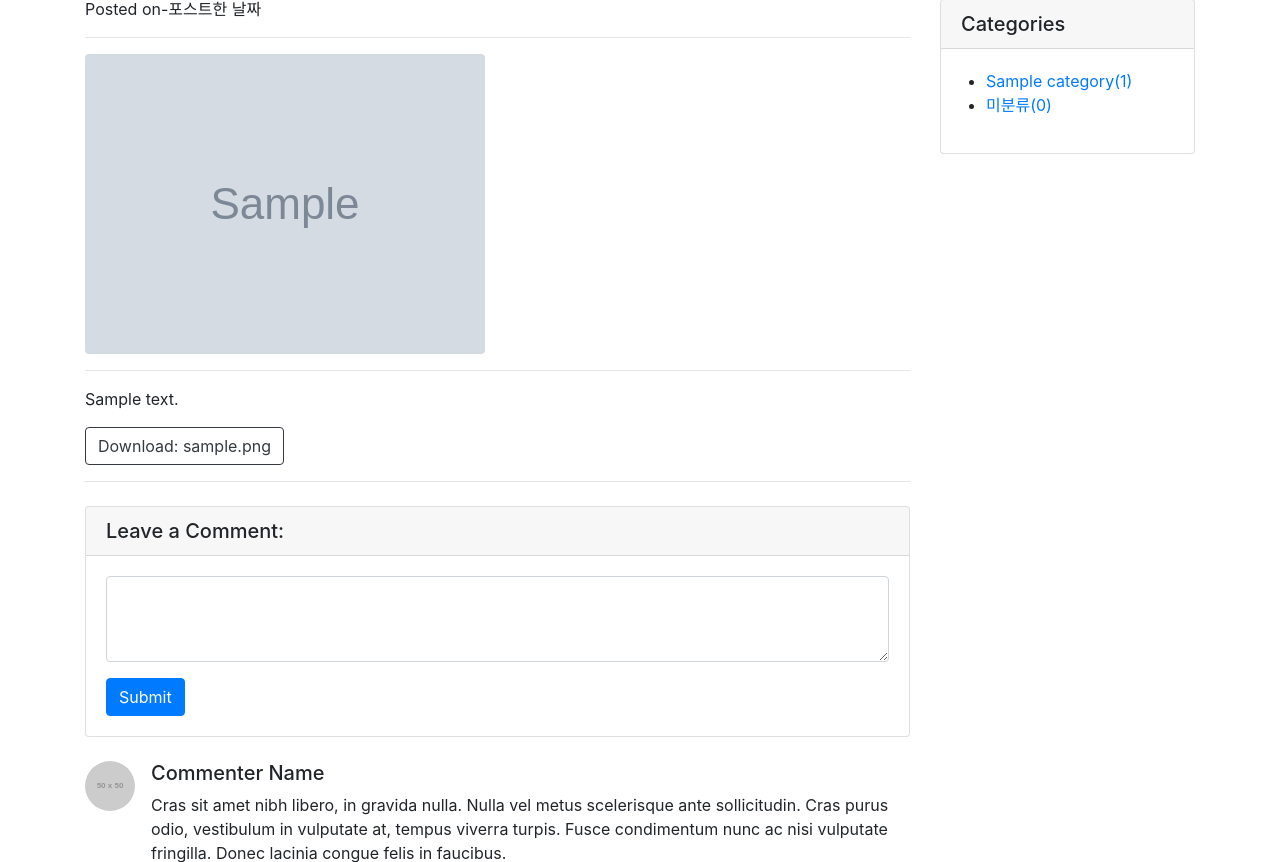
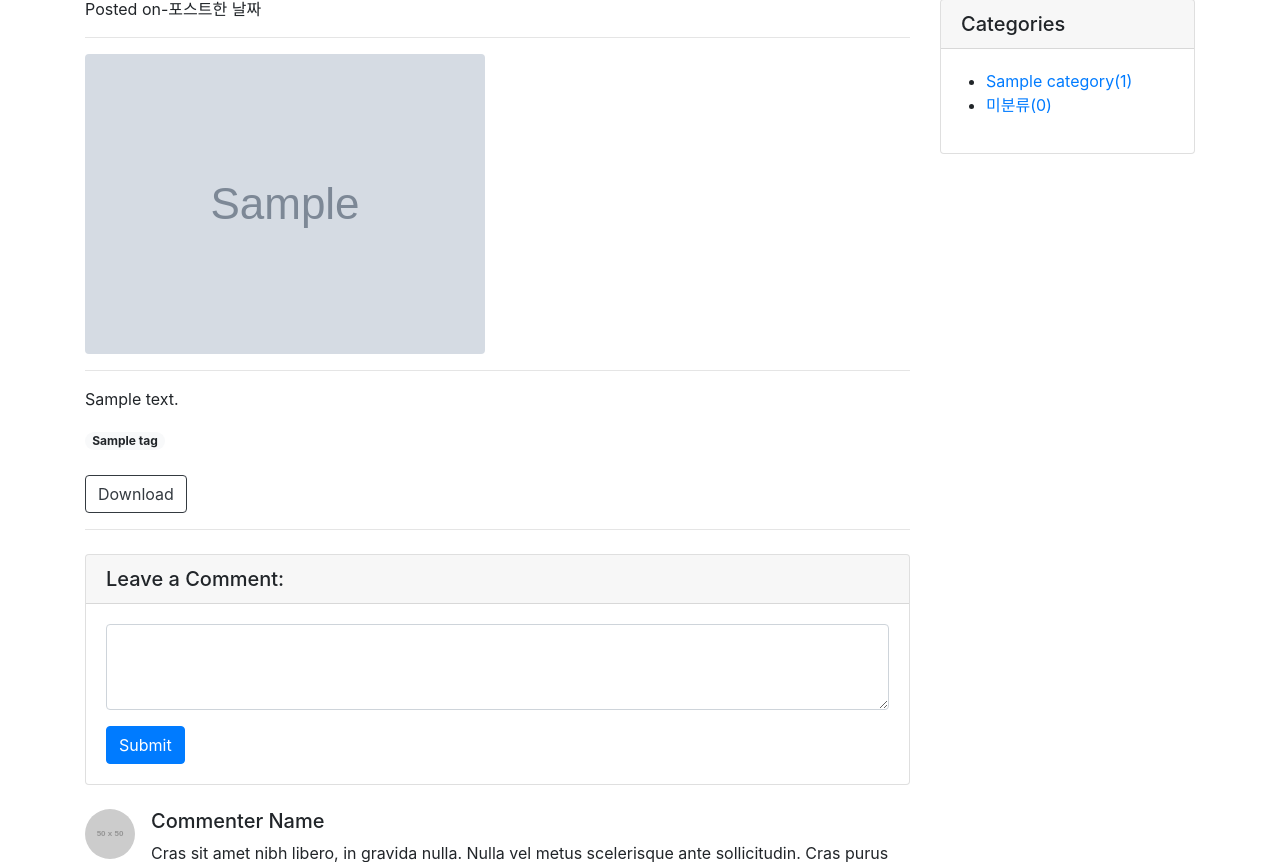
Before and after one commit to luminous-sol/B_Test, a Django app: page /blog/1/ in a window 1280 px wide. Shown: the part 250-1112 px from the top of the page. Run offline with Django 3.2, Linux system fonts and the light colour scheme; tables that the repository leaves empty hold one stand-in row (values such as "Sample post"); grey boxes marked "Sample" are stand-in pictures; grey boxes labelled with a size stand in for pictures from a placeholder-image service; some libraries are stand-ins or nearby versions.

Commit message:
Tag to post_detail

```diff
--- a/blog/models.py
+++ b/blog/models.py
@@ -13,10 +13,20 @@ class Category(models.Model):
         return self.name
 
     def get_absolute_url(self):
-        return f'/blog/category/{self.slug}'
+        return f'/blog/category/{self.slug}/'
 
     class Meta :
         verbose_name_plural = 'Categories'
+
+class Tag(models.Model):
+    name = models.CharField(max_length=50)
+    slug = models.SlugField(max_length=200, unique=True, allow_unicode=True)
+
+    def __str__(self):
+        return self.name
+
+    def get_absolute_url(self):
+        return f'/blog/tag/{self.slug}/'
 
 
 # class 사용해서 작성하는 방법
@@ -45,6 +55,8 @@ class Post(models.Model):
     category = models.ForeignKey(Category, null = True, blank = True, on_delete= models.SET_NULL)
     # blank=True 하면 카테고리가 비어 있어도 된다. 누락을 수락한다. 카테고리 지워져도 연관된 게시글은 계속 남아있게 한다.
 
+    tags = models.ManyToManyField(Tag, blank = True)
+
     def __str__(self) :
         return f'[{self.pk}]{self.title}::{self.author}'
         # Post object(1) 이렇게 표시되는 콘텐츠를 제목이 나오도록 변경시켜준다.
--- a/blog/templates/blog/footer.html
+++ b/blog/templates/blog/footer.html
@@ -7,3 +7,14 @@
     </div>
         <!-- /.container -->
 </footer>
+
+
+    <script src="https://code.jquery.com/jquery-3.4.1.slim.min.js"
+        integrity="sha384-J6qa4849blE2+poT4WnyKhv5vZF5SrPo0iEjwBvKU7imGFAV0wwj1yYfoRSJoZ+n"
+        crossorigin="anonymous"></script>
+    <script src="https://cdn.jsdelivr.net/npm/popper.js@1.16.0/dist/umd/popper.min.js"
+        integrity="sha384-Q6E9RHvbIyZFJoft+2mJbHaEWldlvI9IOYy5n3zV9zzTtmI3UksdQRVvoxMfooAo"
+        crossorigin="anonymous"></script>
+    <script src="https://stackpath.bootstrapcdn.com/bootstrap/4.4.1/js/bootstrap.min.js"
+        integrity="sha384-wfSDF2E50Y2D1uUdj0O3uMBJnjuUD4Ih7YwaYd1iqfktj0Uod8GCExl3Og8ifwB6"
+        crossorigin="anonymous"></script>
--- a/blog/templates/blog/post_detail.html
+++ b/blog/templates/blog/post_detail.html
@@ -43,22 +43,18 @@
         <!-- Post Content -->
         <p>{{ post.content }}</p>
 
+        {% if post.tags.exists %}
+            <i class="fas fa-tags"></i>
+                {% for tag in post.tags.all %}
+        <a href="{{ tag.get_absolute_url }}"><span class="badge badge-pill badge-light">{{ tag }}</span></a>
+                {% endfor %}
+            <br>
+            <br>
+        {% endif %}
+
+
         {% if post.file_upload %}
-            <a href="{{ post.file_upload.url }}" class="btn btn-outline-dark" role="button" download>
-                Download:
-
-                {% if post.get_file_ext == 'csv' %}
-                    <i class="fas fa-file-csv"></i>
-                {% elif post.get_file_ext == 'xlsx' or post.get_file_ext == 'xls' %}
-                    <i class="fas fa-file-excel"></i>
-                {% elif post.get_file_ext == 'docx' or post.get_file_ext == 'doc' %}
-                    <i class="fas fa-file-word"></i>
-                {% else %}
-                    <i class="far fa-file"></i>
-                {% endif %}
-
-                {{ post.get_file_name }}
-            </a>
+        <a href="{{ post.file_upload.url }}" class="btn btn-outline-dark" role="button" download>Download</a>
         {% endif %}
 
         <hr>
--- a/blog/urls.py
+++ b/blog/urls.py
@@ -14,6 +14,9 @@ urlpatterns = [
     path('<int:pk>/', views.PostDetail.as_view()),
     # blog /n 붙어서 페이지(순서)나오게
 
-    path('category/<str:slug>/', views.category_page)
+     path('category/<str:slug>/',views.category_page),
     # blog/urls.py 에 링크 걸 path 추가
+
+    path('tag/<str:slug>/',views.tag_page),
+    # slug로 들어온다. tag_page는 이제 만들 예정
 ]
--- a/blog/views.py
+++ b/blog/views.py
@@ -1,6 +1,6 @@
 from django.shortcuts import render
 from django.views.generic import ListView, DetailView
-from .models import Post , Category
+from .models import Post , Category , Tag
 
 class PostList(ListView):
     model = Post
@@ -25,14 +25,13 @@ class PostDetail(DetailView):
 
         return context
 
-def category_page(request, slug):
-    if slug == 'no_category' :
-        category = "미분류" # 카테고리 페이지에서 슬러그가 no_category라고 입력되면 미분류
-        post_list = Post.objects.filter(category=None) # 카테고리 없는 걸로 분류하라
-
-    else :
-        category = Category.objects.get(slug=slug) # 아니면 슬러그를 그대로 해석
-        post_ist = Post.objects.filter(category=category)
+def category_page(request,slug):
+    if slug == 'no_category':
+        category = "미분류"
+        post_list = Post.objects.filter(category=None)
+    else:
+        category = Category.objects.get(slug=slug)
+        post_list = Post.objects.filter(category=category)
 
     return render(
         request,
@@ -40,8 +39,24 @@ def category_page(request, slug):
         {
             'post_list': post_list,
             'categories': Category.objects.all(),
-            'no_category_post_count' : Post.objects.filter(category=None).count(),
-            'category':category,
+            'no_category_post_count': Post.objects.filter(category=None).count(),
+            'category': category,
+        }
+     )
+
+def tag_page(request, slug):
+    tag = Tag.objects.get(slug=slug)
+    post_list = tag.post_set.all()
+
+    return render(
+        request,
+        'blog/post_list.html',
+        {
+            'post_list': post_list,
+            'tag': tag,
+            'categories': Category.objects.all(),
+            'no_category_post_count': Post.objects.filter(category=None).count(),
+
         }
     )
 
--- a/config/urls.py
+++ b/config/urls.py
@@ -24,6 +24,7 @@ urlpatterns = [
     #blog에 urls로 가라는 명령 # 있으려면 blog에 urls 파일이 있어야 한다.
     path('admin/', admin.site.urls),
 
+
     path('', include('single_pages.urls'))
     # single_pages에 urls로 가라는 명령 있으려면 single_pages에 urls 파일이 있어야 한다.
 ]
```
Also changed, not shown: blog/admin.py (+7 -1 lines), blog/templates/blog/post_list.html (+19 -10 lines).
